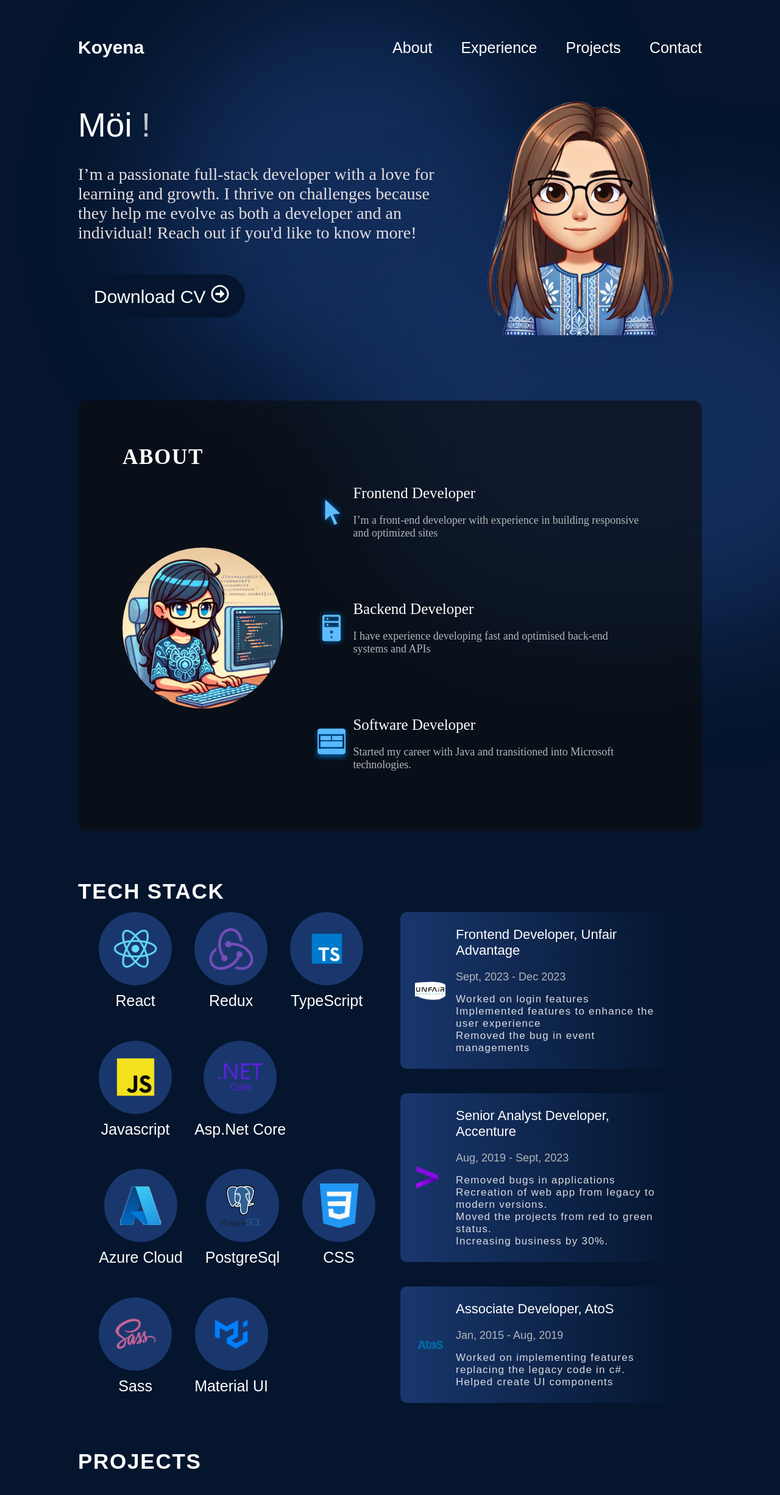
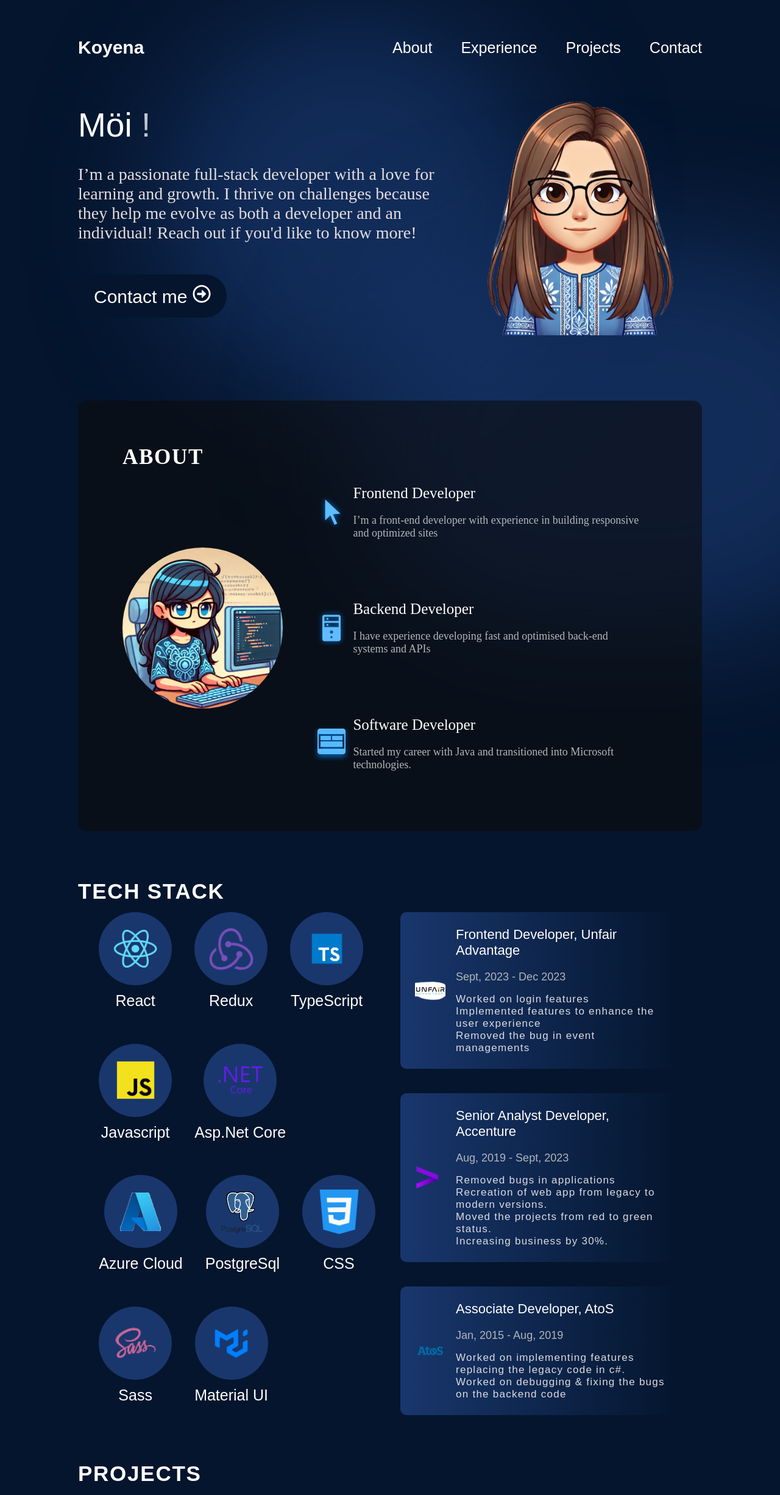
Before and after one commit to koyenadey/Portfolio, a React (Vite) app: page / in a window 1280 px wide. Shown: the top 2452 px of the page at 61% size. Built offline with nearby package versions, Linux system fonts and the light colour scheme; a web font is replaced by a local one.

Commit message:
Updated the readme

```diff
--- a/src/data/history.json
+++ b/src/data/history.json
@@ -31,7 +31,7 @@
     "endDate": "Aug, 2019",
     "experiences": [
       "Worked on implementing features replacing the legacy code in c#.",
-      "Helped create UI components"
+      "Worked on debugging & fixing the bugs on the backend code"
     ],
     "imageSrc": "history/atos.png"
   }
--- a/src/features/Hero/Hero.tsx
+++ b/src/features/Hero/Hero.tsx
@@ -11,6 +11,8 @@ export const Hero = () => {
     delay: 80,
     deleteSpeed: 15,
   };
+  const email: string = import.meta.env.VITE_APP_EMAIL;
+
   return (
     <section className={styles.container}>
       <div className={styles.content}>
@@ -48,12 +50,13 @@ export const Hero = () => {
             developer and an individual! Reach out if you'd like to know more!
           </motion.p>
         </AnimatePresence>
-        <a
+        {/* <a
           href={getImgUrl("cv/CV.pdf")}
           download="CV"
           className={styles.contactBtn}
-        >
-          Download CV <FaRegArrowAltCircleRight />
+        > */}
+        <a className={styles.contactBtn} href={`mailto:${email}`}>
+          Contact me <FaRegArrowAltCircleRight />
         </a>
       </div>
       <img
```
Also changed, not shown: 1 other file (tests, documents, lock files or other folders).
